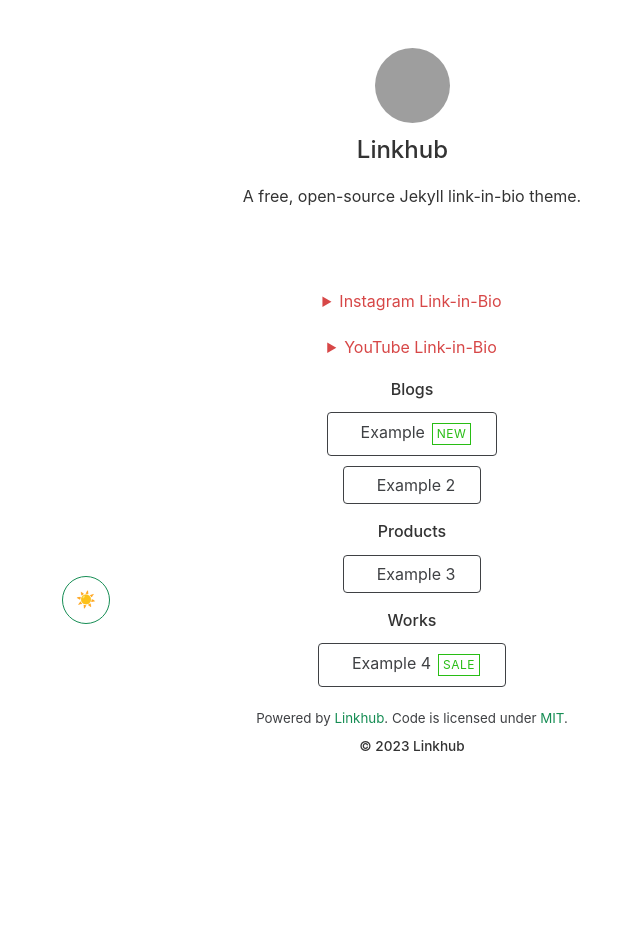
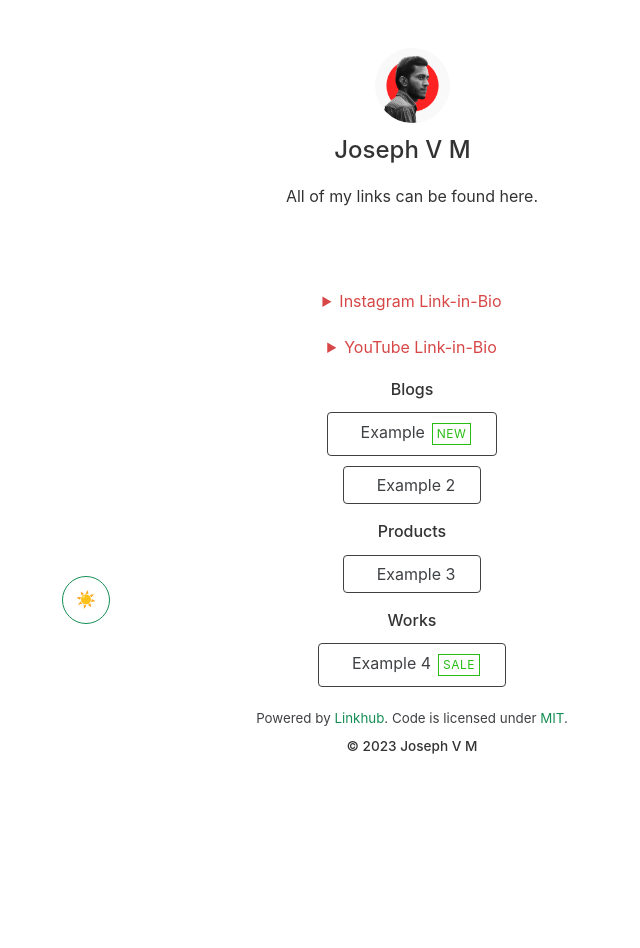
Before and after one commit to zcraber/links, a Jekyll site: the page built from index.html, in a window 1280 px wide. Shown: the whole page, without its empty margins (228-868 px from the left). Built offline with Jekyll 4.4.1, drawn with Linux system fonts in a browser that asks for light colours; nearby versions of some CDN libraries; comment, search, counter and statistics services are not loaded; grey boxes are pictures that could not be loaded.

Commit message:
Update _config.yml

```diff
--- a/_config.yml
+++ b/_config.yml
@@ -2,13 +2,12 @@
 theme: linkhub-jekyll-theme
 
 # Site Configuration
-name: Linkhub  # Name of your website
+name: Joseph V M  # Name of your website
 tagline: Links  # Set your preferred page title
-description: A free, open-source Jekyll link-in-bio theme.  # Also used as a meta description
-favicon: https://picsum.photos/100 # Path / URL to the favicon of your website (e.g., 'assets/images/favicon.png')
-logo: https://picsum.photos/200 # Path / URL to the logo (e.g., 'assets/images/logo.png')
-url: https://link.example.com # URL of your website
-ga4: G-XXXXXXX # Google Analytics 4 measurement ID (optional). Remove it if not needed.
+description: All of my links can be found here.  # Also used as a meta description
+favicon: assets/images/favicon.png # Path / URL to the favicon of your website (e.g., 'assets/images/favicon.png')
+logo: assets/images/profile.jpg # Path / URL to the logo (e.g., 'assets/images/logo.png')
+url: https://links.josephvm.in # URL of your website
 twitter:
   username: username # Used for SEO
   card: summary
@@ -20,7 +19,7 @@ image:
 
 # Verified Badge Configuration
 badge: true  # Set to 'true' or 'false' to enable / disable the badge
-icon: ri:verified-badge-fill  # Enter the icon name for the badge from Iconify Design (https://icon-sets.iconify.design/)
+icon: material-symbols:verified  # Enter the icon name for the badge from Iconify Design (https://icon-sets.iconify.design/)
 color: '#dfb221'  # Define the color of the badge
 
 # Plugins
```
